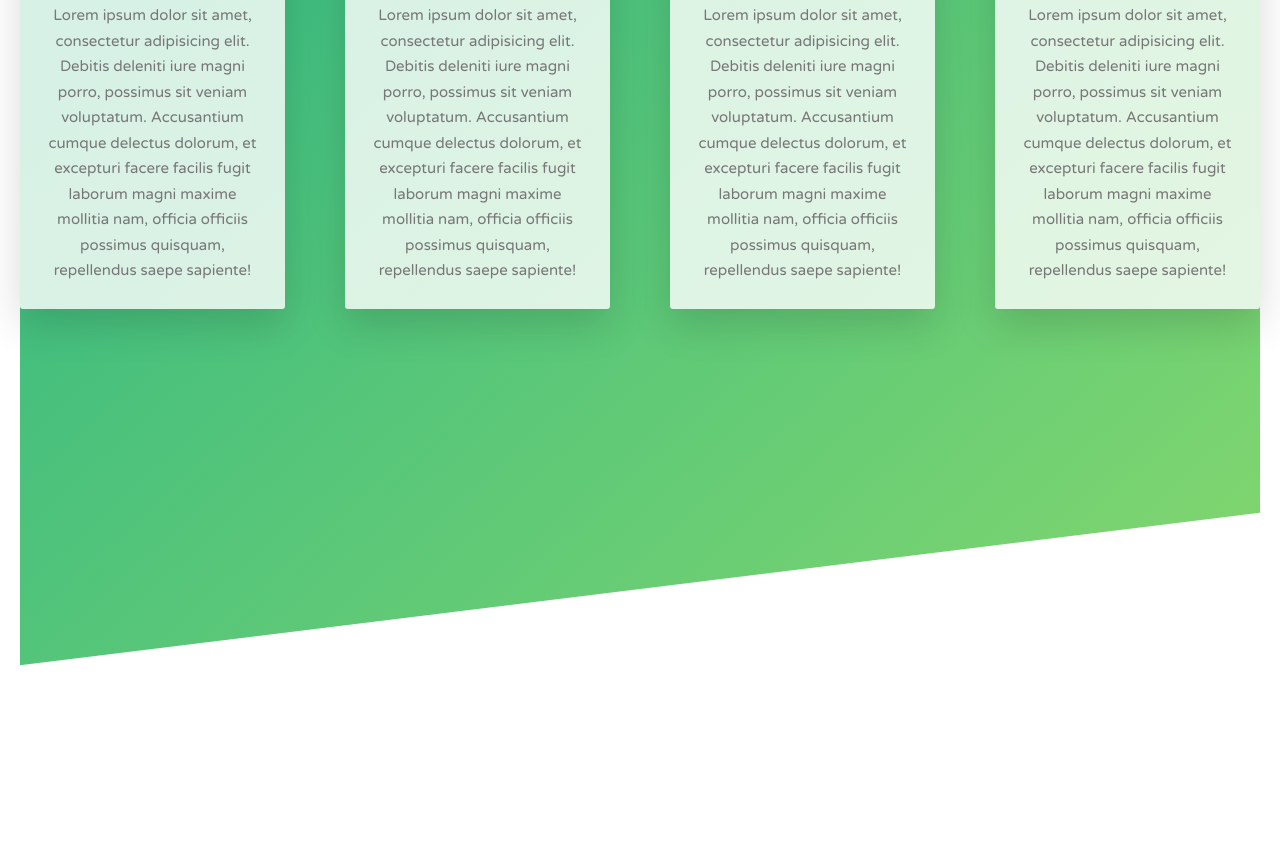
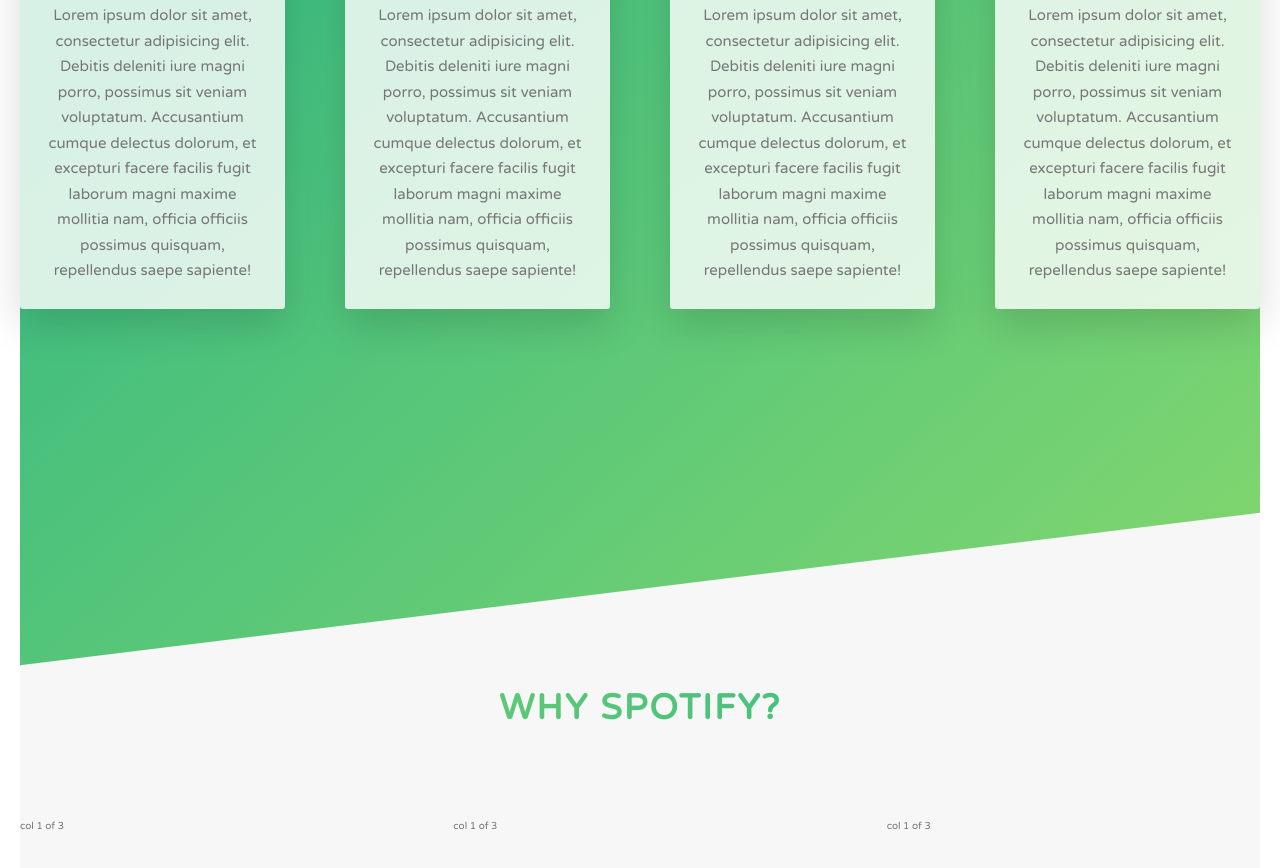
Before and after one commit to EmirWorld/SCSS-LANDING-PAGE, a website: page index.html in a window 1280 px wide. Shown: the part 2036-2904 px from the top of the page. Before the commit the page ends 2701 px from the top, so only its background shows below. Drawn offline with Linux system fonts and the light colour scheme.

Commit message:
Starting section music

```diff
--- a/index.html
+++ b/index.html
@@ -78,7 +78,7 @@
   </section>
 
 
-  <div class="section-features">
+  <section class="section-features">
     <div class="row">
       <div class="col-1-of-4">
         <div class="feature-box">
@@ -125,7 +125,27 @@
       </div>
     </div>
 
-  </div>
+  </section>
+
+  <section class="section-tours">
+    <div class="u-center-text u-margin-bottom-big">
+      <h2 class="heading-secondary ">
+        Why Spotify?
+      </h2>
+    </div>
+
+    <div class="row">
+      <div class="col-1-of-3">
+        col 1 of 3
+      </div>
+      <div class="col-1-of-3">
+        col 1 of 3
+      </div>
+      <div class="col-1-of-3">
+        col 1 of 3
+      </div>
+    </div>
+  </section>
 
 </main>
 
--- a/sass/pages/_home.scss
+++ b/sass/pages/_home.scss
@@ -18,3 +18,9 @@
     transform: skew(0deg, 7deg);
   }
 }
+
+.section-tours{
+  background-color: $color-gray-light;
+  padding: 25rem 0;
+  margin-top: -20vh;
+}
```
Also changed, not shown: css/style.css.
